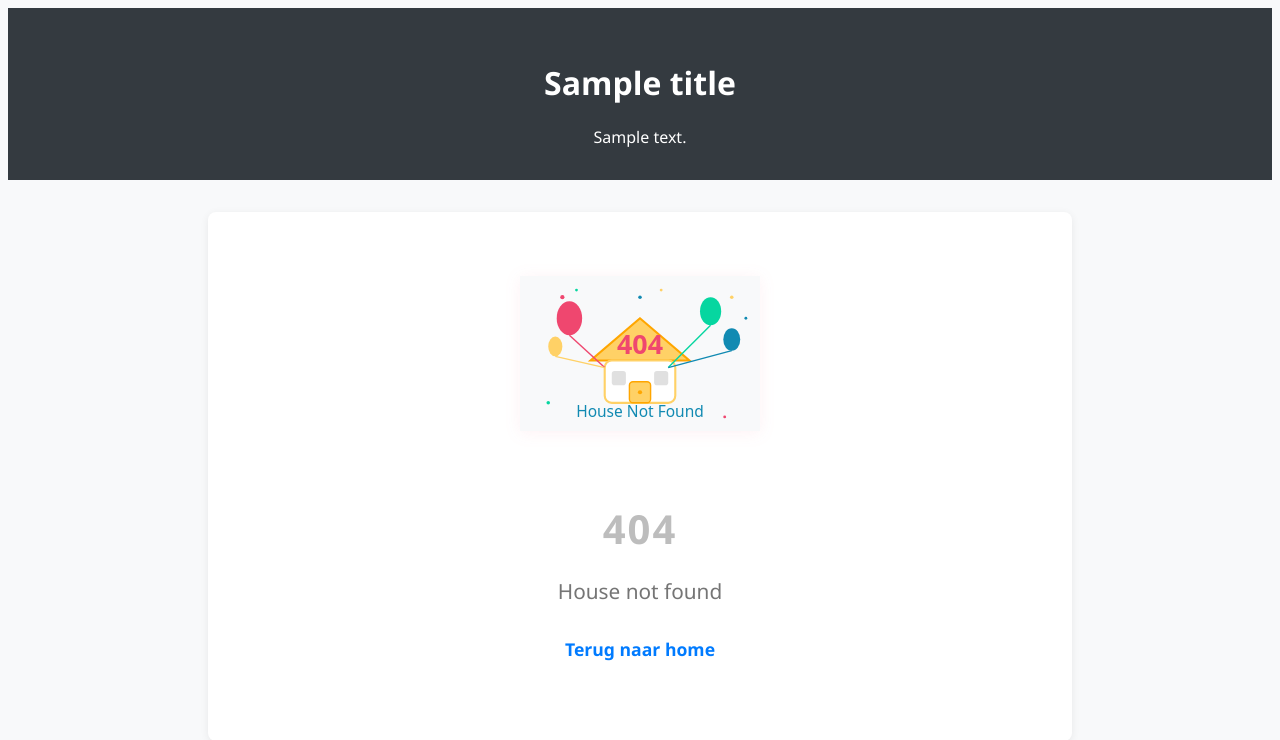
After one commit to stevendejongnl/housetour, a Flask app: template backend/templates/404.html in a window 1280 px wide. The commit adds this page. Shown: the top 740 px of the page. Run offline with Flask 3, Linux system fonts and the light colour scheme; the template is opened without the code that fills it: most values are stand-ins (such as "Sample title", 1, 10 or a date in 2020).

Commit message:
Implement dynamic area loading with Markdown support and enhance 404 error page

```diff
--- a/backend/area/routes.py
+++ b/backend/area/routes.py
@@ -1,23 +1,37 @@
 from flask import Blueprint, render_template
+
+
 
 from .kitchen import kitchen
 from .living_room import living_room
+from .markdown_utils import load_area_markdown
 
 area_blueprint = Blueprint('area', __name__, template_folder='templates', url_prefix='/area')
 
-@area_blueprint.route('/living-room')
-def area_living_room():
-    living_room_data = living_room()
-    return render_template(
-        'area/living-room.html',
-        **living_room_data,
-    )
+
+# Mapping van area-namen naar hun functies en templates
+area_map = {
+    'living-room': {
+        'func': living_room,
+        'template': 'area/living-room.html',
+    },
+    'kitchen': {
+        'func': kitchen,
+        'template': 'area/kitchen.html',
+    },
+}
 
 
-@area_blueprint.route('/kitchen')
-def area_kitchen():
-    kitchen_data = kitchen()
-    return render_template(
-        'area/kitchen.html',
-        **kitchen_data,
-    )
+@area_blueprint.route('/<area_name>')
+def area_dynamic(area_name):
+    area = area_map.get(area_name)
+    if not area:
+        return render_template('404.html'), 404
+    data = area['func']()
+    # Markdown content inlezen en toevoegen aan data
+    md_html = load_area_markdown(area_name)
+    if md_html:
+        data['markdown_content'] = md_html
+    else:
+        data['markdown_content'] = '<p><em>Geen content beschikbaar voor dit gebied.</em></p>'
+    return render_template('area.html', **data)
--- a/backend/pyproject.toml
+++ b/backend/pyproject.toml
@@ -11,7 +11,8 @@ dependencies = [
     "Flask (>=3.1.1,<4.0.0)",
     "segno (>=1.6.6,<2.0.0)",
     "pypdf (>=5.7.0,<6.0.0)",
-    "pillow (>=11.2.1,<12.0.0)"
+    "pillow (>=11.2.1,<12.0.0)",
+    "markdown (>=3.8.2,<4.0.0)"
 ]
 
 
--- a/backend/static/style.css
+++ b/backend/static/style.css
@@ -1,3 +1,64 @@
+a.markdown-body h1, .markdown-body h2, .markdown-body h3 {
+    color: #ef476f;
+    margin-top: 1.5rem;
+    margin-bottom: 1rem;
+    font-weight: 700;
+}
+.markdown-body p {
+    margin-bottom: 1rem;
+    color: #333;
+    font-size: 1.1rem;
+}
+.markdown-body ul {
+    margin: 1rem 0 1rem 2rem;
+    color: #118ab2;
+    font-size: 1.05rem;
+}
+.markdown-body li {
+    margin-bottom: 0.5rem;
+}
+.area-content {
+    background: #fffbea;
+    border-radius: 8px;
+    box-shadow: 0 2px 8px rgba(239,71,111,0.07);
+    padding: 2rem;
+    margin-bottom: 2rem;
+}
+a.notfound-link {
+    display: inline-block;
+    margin-top: 2rem;
+    color: #007bff;
+    font-weight: bold;
+    font-size: 1.1rem;
+    transition: color 0.2s;
+}
+a.notfound-link:hover {
+    color: #ef476f;
+    text-decoration: underline;
+}
+
+.notfound {
+    text-align: center;
+    margin: 0 auto;
+    padding: 2rem 0 3rem 0;
+}
+.notfound-img {
+    max-width: 240px;
+    margin-bottom: 2rem;
+    filter: drop-shadow(0 2px 8px rgba(239,71,111,0.08));
+}
+.notfound-title {
+    color: #bdbdbd;
+    font-size: 2.5rem;
+    margin-bottom: 0.5rem;
+    letter-spacing: 2px;
+    font-weight: 700;
+}
+.notfound-text {
+    font-size: 1.3rem;
+    color: #757575;
+    margin-bottom: 0;
+}
 body {
     background: #f8f9fa;
     font-family: 'Segoe UI', Arial, sans-serif;
--- /dev/null
+++ b/backend/templates/404.html
@@ -0,0 +1,10 @@
+{% extends 'base.html' %}
+
+{% block body %}
+<div class="notfound">
+    <img src="/static/404-house.svg" alt="404 House Not Found" class="notfound-img"/>
+    <h2 class="notfound-title">404</h2>
+    <p class="notfound-text">House not found</p>
+    <a href="/" class="notfound-link">Terug naar home</a>
+</div>
+{% endblock %}
--- a/backend/templates/area/kitchen.html
+++ /dev/null
@@ -1,6 +0,0 @@
-{% extends "base.html" %}
-
-{% block body %}
-    {{ title }}
-    {{ description }}
-{% endblock %}
--- a/backend/templates/area/living-room.html
+++ /dev/null
@@ -1,6 +0,0 @@
-{% extends "base.html" %}
-
-{% block body %}
-    {{ title }}
-    {{ description }}
-{% endblock %}
--- a/backend/templates/base.html
+++ b/backend/templates/base.html
@@ -1,15 +1,16 @@
 <!doctype html>
 <html lang="en">
+
 <head>
     <meta charset="UTF-8">
     <meta name="viewport"
-          content="width=device-width, user-scalable=no, initial-scale=1.0, maximum-scale=1.0, minimum-scale=1.0">
+        content="width=device-width, user-scalable=no, initial-scale=1.0, maximum-scale=1.0, minimum-scale=1.0">
     <meta http-equiv="X-UA-Compatible" content="ie=edge">
 </head>
-    <title>{{ title }}</title>
-    <!-- Custom CSS -->
-    <link href="/static/style.css" rel="stylesheet">
+<title>{{ title }}</title>
+<link href="/static/style.css" rel="stylesheet">
 </head>
+
 <body>
     <div class="header">
         <h1>{{ title }}</h1>
--- a/backend/templates/index.html
+++ b/backend/templates/index.html
@@ -1,9 +1,6 @@
 {% extends "base.html" %}
 
 {% block body %}
-    <h1>{{ title }}</h1>
-    <p>{{ description }}</p>
-
 <ul>
     {% for url in area_urls %}
     <li>
```
Also changed, not shown: backend/area/markdown_utils.py (added, +12 -0 lines), backend/templates/area.html (added, +11 -0 lines), data/areas/kitchen.md (added, +7 -0 lines), data/areas/living-room.md (added, +7 -0 lines), backend/static/404-house.svg (added), 1 other file. Lines whose indentation alone changed are shown as unchanged.
